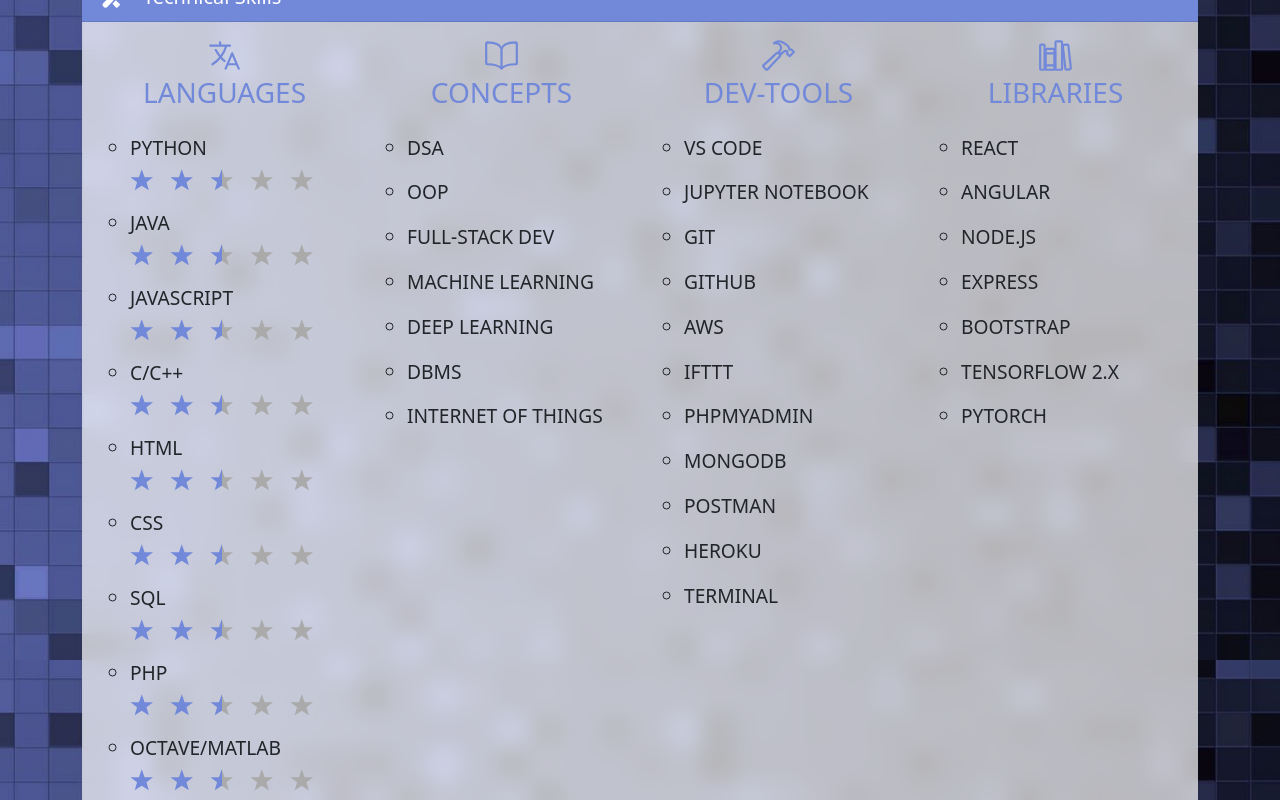
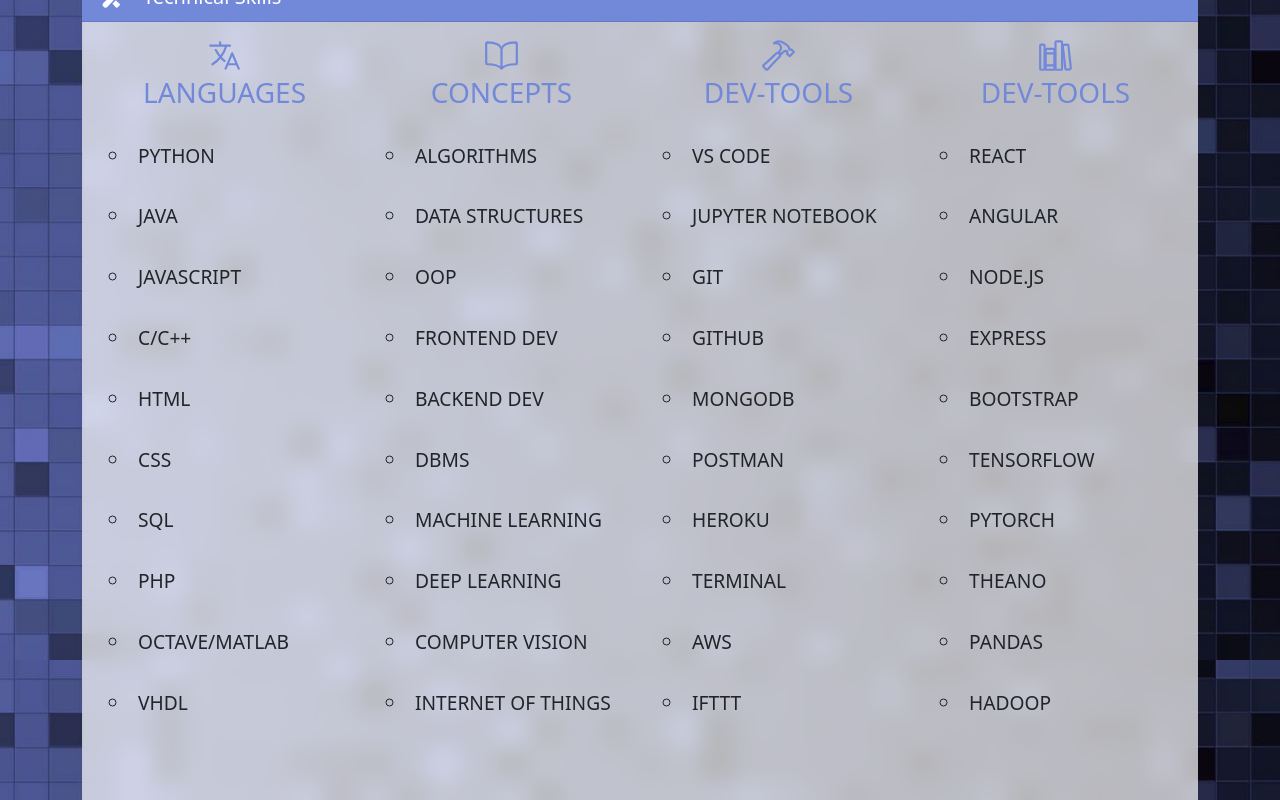
Before and after one commit to t-ROY-coder/portfolio-website, a React (Create React App) app: page / in a window 1280 px wide. Shown: the part 940-1740 px from the top of the page. Built offline with nearby package versions, Linux system fonts and the light colour scheme.

Commit message:
added hidden star rating system to skills

```diff
--- a/src/App.css
+++ b/src/App.css
@@ -174,6 +174,22 @@
   font-size: 120%;
 }
 
+.skills-section .card {
+  min-height: 120vh;
+}
+
+.skills-section li {
+  padding: 0.5rem;
+  border-radius: 0.25rem;
+  transition: 0.2s ease;
+  cursor: pointer;
+}
+
+.skills-section li:hover {
+  list-style-type: disc;
+  background-color: rgba(255, 255, 255, 0.7);
+}
+
 .rating {
   padding: 0;
 }
--- a/src/assets/SkillsData.js
+++ b/src/assets/SkillsData.js
@@ -1,44 +1,66 @@
-export const SkillsData = {
-  languages: [
-    "Python",
-    "Java",
-    "Javascript",
-    "C/C++",
-    "HTML",
-    "CSS",
-    "SQL",
-    "PHP",
-    "Octave/MATLAB",
-  ],
-  concepts: [
-    "DSA",
-    "OOP",
-    "Full-Stack Dev",
-    "Machine Learning",
-    "Deep Learning",
-    "DBMS",
-    "Internet of Things",
-  ],
-  devTools: [
-    "VS Code",
-    "Jupyter Notebook",
-    "Git",
-    "Github",
-    "AWS",
-    "IFTTT",
-    "PhpMyAdmin",
-    "MongoDB",
-    "Postman",
-    "Heroku",
-    "Terminal",
-  ],
-  libraries: [
-    "React",
-    "Angular",
-    "Node.js",
-    "Express",
-    "Bootstrap",
-    "Tensorflow 2.x",
-    "PyTorch",
-  ],
-};
+export const SkillsData = [
+  {
+    icon: <ion-icon name="language-outline"></ion-icon>,
+    title: "languages",
+    list: [
+      { name: "Python", rating: 2.5 },
+      { name: "Java", rating: 2.5 },
+      { name: "Javascript", rating: 2.5 },
+      { name: "C/C++", rating: 2.5 },
+      { name: "HTML", rating: 2.5 },
+      { name: "CSS", rating: 2.5 },
+      { name: "SQL", rating: 2.5 },
+      { name: "PHP", rating: 2.5 },
+      { name: "Octave/MATLAB", rating: 2.5 },
+      { name: "VHDL", rating: 2.5 },
+    ],
+  },
+  {
+    icon: <ion-icon name="book-outline"></ion-icon>,
+    title: "concepts",
+    list: [
+      { name: "Algorithms", rating: 2.5 },
+      { name: "Data Structures", rating: 2.5 },
+      { name: "OOP", rating: 2.5 },
+      { name: "Frontend Dev", rating: 2.5 },
+      { name: "Backend Dev", rating: 2.5 },
+      { name: "DBMS", rating: 2.5 },
+      { name: "Machine Learning", rating: 2.5 },
+      { name: "Deep Learning", rating: 2.5 },
+      { name: "Computer Vision", rating: 2.5 },
+      { name: "Internet of Things", rating: 2.5 },
+    ],
+  },
+  {
+    icon: <ion-icon name="hammer-outline"></ion-icon>,
+    title: "dev-tools",
+    list: [
+      { name: "VS Code", rating: 2.5 },
+      { name: "Jupyter Notebook", rating: 2.5 },
+      { name: "Git", rating: 2.5 },
+      { name: "Github", rating: 2.5 },
+      { name: "MongoDB", rating: 2.5 },
+      { name: "Postman", rating: 2.5 },
+      { name: "Heroku", rating: 2.5 },
+      { name: "Terminal", rating: 2.5 },
+      { name: "AWS", rating: 2.5 },
+      { name: "IFTTT", rating: 2.5 },
+    ],
+  },
+  {
+    icon: <ion-icon name="library-outline"></ion-icon>,
+    title: "dev-tools",
+    list: [
+      { name: "React", rating: 2.5 },
+      { name: "Angular", rating: 2.5 },
+      { name: "Node.js", rating: 2.5 },
+      { name: "Express", rating: 2.5 },
+      { name: "Bootstrap", rating: 2.5 },
+      { name: "Tensorflow", rating: 2.5 },
+      { name: "PyTorch", rating: 2.5 },
+      { name: "Theano", rating: 2.5 },
+      { name: "Pandas", rating: 2.5 },
+      { name: "Hadoop", rating: 2.5 },
+    ],
+  },
+];
--- a/src/components/Projects.js
+++ b/src/components/Projects.js
@@ -6,7 +6,7 @@
 
   return (
     <>
-      <div className="container proj-container">
+      <div className="container proj-section">
         <div class="card">
           <div class="card-header">
             <ion-icon name="git-branch"></ion-icon>&emsp;Projects
--- a/src/components/Skills.js
+++ b/src/components/Skills.js
@@ -1,33 +1,35 @@
-import React from "react";
+import React, { useState } from "react";
 import { SkillsData } from "../assets/SkillsData";
 import StarRatings from "react-star-ratings";
 
 function Skills() {
-  return (
-    <>
-      <div className="container skills-section">
-        <div class="card">
-          <div class="card-header">
-            <ion-icon name="construct"></ion-icon>&emsp;Technical Skills
-          </div>
-          <div class="card-body section-container">
-            <div className="row">
+  const outputDOM = [];
+  const [IsHovering, setIsHovering] = useState(null);
+
+  const makeDOM = () => {
+    SkillsData.forEach((e, i) => {
+      outputDOM.push(
         <div className="col-lg-3">
           <h3 class="card-title section-title">
-                  <ion-icon name="language-outline"></ion-icon>
+            {e.icon}
             <br />
-                  Languages
+            {e.title}
           </h3>
           <div className="section-text">
             <ul>
-                    {SkillsData.languages.map((e, i) => {
+              {e.list.map((item, j) => {
+                if (IsHovering === item.name) {
                   return (
-                        <li key={i}>
+                    <li
+                      key={j}
+                      onMouseEnter={() => setIsHovering(item.name)}
+                      onMouseLeave={() => setIsHovering(null)}
+                    >
                       <p>
-                            {e}
+                        {item.name}
                         <div className="rating">
                           <StarRatings
-                                rating={2.5}
+                            rating={item.rating}
                             starRatedColor="#7289da"
                             starEmptyColor="#aaa"
                             numberOfStars={5}
@@ -39,65 +41,50 @@
                       </p>
                     </li>
                   );
+                } else {
+                  return (
+                    <li
+                      key={j}
+                      onClick={() =>
+                        setIsHovering(IsHovering === null ? item.name : null)
+                      }
+                      // onMouseLeave={() => setIsHovering(null)}
+                    >
+                      <p>
+                        {item.name}
+                        <div className="rating" hidden>
+                          <StarRatings
+                            rating={item.rating}
+                            starRatedColor="#7289da"
+                            starEmptyColor="#aaa"
+                            numberOfStars={5}
+                            name="rating"
+                            starDimension="1.5rem"
+                            starSpacing="0.5rem"
+                          />
+                        </div>
+                      </p>
+                    </li>
+                  );
+                }
               })}
             </ul>
           </div>
         </div>
-              <div className="col-lg-3">
-                <h3 class="card-title section-title">
-                  <ion-icon name="book-outline"></ion-icon>
-                  <br />
-                  Concepts
-                </h3>
-                <div className="section-text">
-                  <ul>
-                    {SkillsData.concepts.map((e, i) => {
+      );
+    });
+    return outputDOM;
+  };
+
   return (
-                        <li>
-                          <p>{e}</p>
-                        </li>
-                      );
-                    })}
-                  </ul>
+    <>
+      <div className="container skills-section">
+        <div class="card">
+          <div class="card-header">
+            <ion-icon name="construct"></ion-icon>&emsp;Technical Skills
           </div>
-              </div>
-              <div className="col-lg-3">
-                <h3 class="card-title section-title">
-                  <ion-icon name="hammer-outline"></ion-icon>
-                  <br />
-                  Dev-Tools
-                </h3>
-                <div className="section-text">
-                  <ul>
-                    {SkillsData.devTools.map((e, i) => {
-                      return (
-                        <li>
-                          <p>{e}</p>
-                        </li>
-                      );
-                    })}
-                  </ul>
-                </div>
-              </div>
-              <div className="col-lg-3">
-                <h3 class="card-title section-title">
-                  <ion-icon name="library-outline"></ion-icon>
-                  <br />
-                  Libraries
-                </h3>
-                <div className="section-text">
-                  <ul>
-                    {SkillsData.libraries.map((e, i) => {
-                      return (
-                        <li>
-                          <p>{e}</p>
-                        </li>
-                      );
-                    })}
-                  </ul>
-                </div>
-              </div>
-            </div>
+          <div class="card-body section-container">
+            <div className="row">{makeDOM()}</div>
           </div>
         </div>
       </div>
```
Lines whose indentation alone changed are shown as unchanged.
